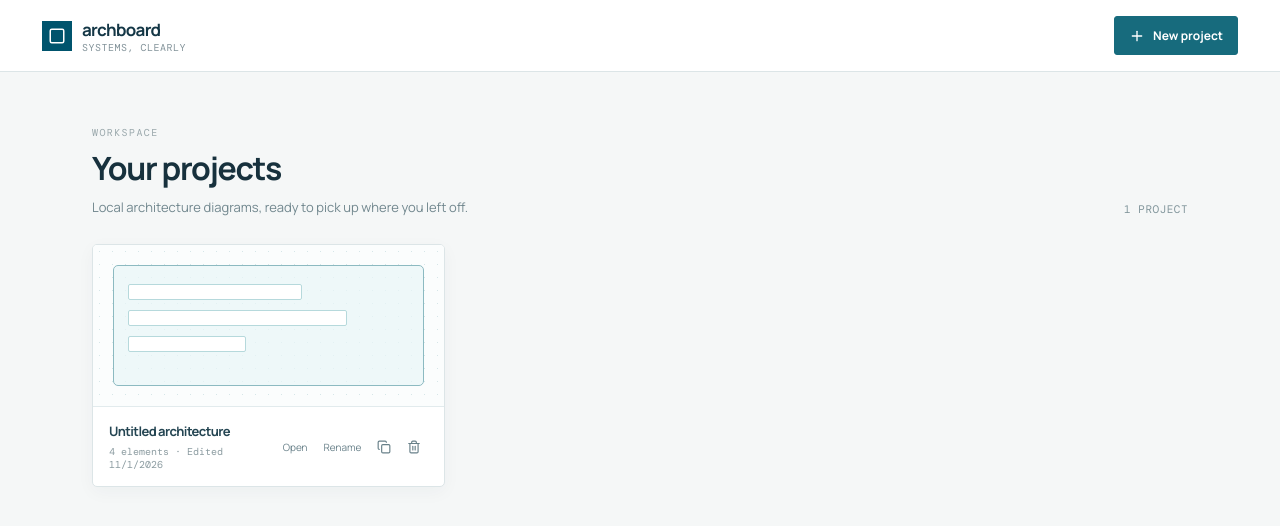
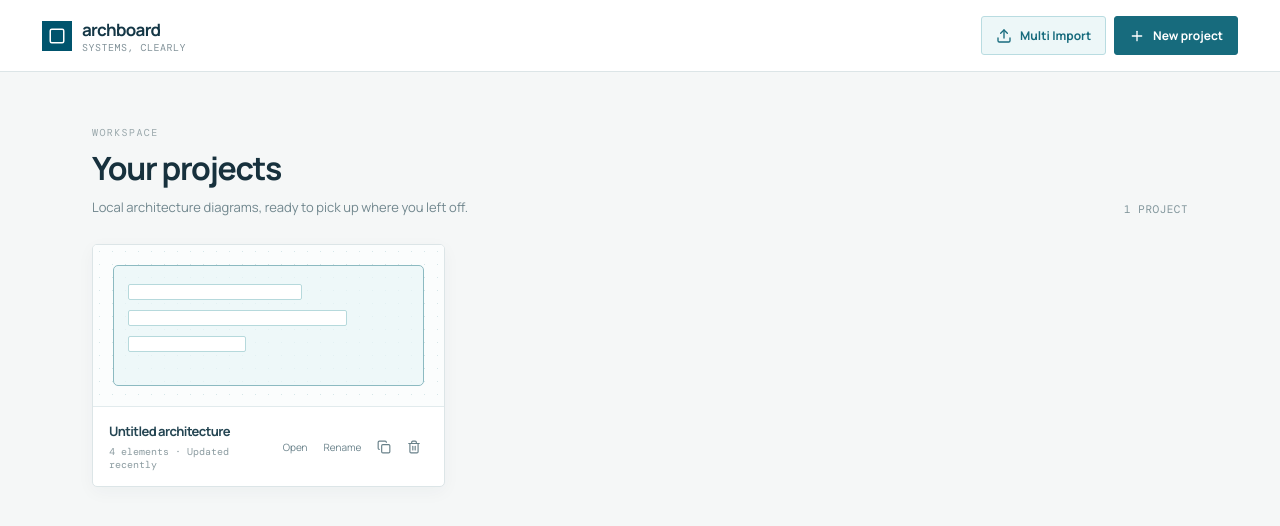
Before and after one commit to tusharneje-07/archboard, a React (Vite) app: page / in a window 1280 px wide. Shown: the top 526 px of the page. Built offline with nearby package versions, Linux system fonts and the light colour scheme.

Commit message:
feat: add multi-project JSON import

```diff
--- a/src/App.tsx
+++ b/src/App.tsx
@@ -1003,9 +1003,24 @@ function PresentationView({ project }: { project: Project }) {
     </section>
   </main>;
 }
+function relativeUpdatedLabel(timestamp: number) {
+  const days = Math.floor(Math.max(0, Date.now() - timestamp) / 86_400_000);
+  if (days === 0) return "Updated recently";
+  if (days === 1) return "1 day ago";
+  if (days < 7) return `${days} days ago`;
+  const weeks = Math.floor(days / 7);
+  if (weeks < 5) return `${weeks} ${weeks === 1 ? "week" : "weeks"} ago`;
+  const months = Math.floor(days / 30);
+  if (months < 12) return `${months} ${months === 1 ? "month" : "months"} ago`;
+  const years = Math.floor(days / 365);
+  return `${years} ${years === 1 ? "year" : "years"} ago`;
+}
 function HomeScreen({ projects, refresh }: { projects: Project[]; refresh: () => void }) {
   const [dialog, setDialog] = useState<{ type: "rename" | "delete"; project: Project } | null>(null);
   const [draftName, setDraftName] = useState("");
+  const [importNotice, setImportNotice] = useState("");
+  const importInput = useRef<HTMLInputElement>(null);
+  const sortedProjects = [...projects].sort((a, b) => Math.max(b.updatedAt, b.createdAt) - Math.max(a.updatedAt, a.createdAt));
   const createProject = () => {
     const now = Date.now(), project: Project = { id: `project-${now}`, name: "Untitled architecture", nodes: [], edges: [], createdAt: now, updatedAt: now };
     writeProjects([project, ...projects]);
@@ -1019,6 +1034,28 @@ function HomeScreen({ projects, refresh }: { projects: Project[]; refresh: () =>
     refresh();
   };
   const deleteProject = (project: Project) => setDialog({ type: "delete", project });
+  const importProjects = async (event: React.ChangeEvent<HTMLInputElement>) => {
+    const files = Array.from(event.target.files ?? []);
+    if (!files.length) return;
+    const imported: Project[] = [];
+    const failures: string[] = [];
+    for (const [index, file] of files.entries()) {
+      try {
+        const parsed = JSON.parse(await file.text()) as { nodes?: unknown[]; edges?: unknown[] };
+        if (!Array.isArray(parsed.nodes) || !Array.isArray(parsed.edges)) throw new Error("missing nodes or edges arrays");
+        const now = Date.now() + index;
+        imported.push({ id: `project-${now}`, name: file.name.replace(/\.json$/i, "") || "Untitled architecture", nodes: normalizeDiagramNodes(parsed.nodes), edges: normalizeDiagramEdges(parsed.edges), createdAt: now, updatedAt: now });
+      } catch (error) {
+        failures.push(`${file.name}: ${error instanceof Error ? error.message : "invalid JSON"}`);
+      }
+    }
+    if (imported.length) {
+      writeProjects([...imported, ...projects]);
+      refresh();
+    }
+    setImportNotice(`${imported.length} imported${failures.length ? `, ${failures.length} failed` : ""}${failures.length ? ` (${failures.join("; ")})` : "."}`);
+    event.target.value = "";
+  };
   const closeDialog = () => setDialog(null);
   const submitDialog = () => {
     if (!dialog) return;
@@ -1031,9 +1068,9 @@ function HomeScreen({ projects, refresh }: { projects: Project[]; refresh: () =>
     closeDialog();
   };
   return <main className="project-home">
-    <header className="home-header"><div className="brand-mark"><span className="brand-glyph"><Square size={18} /></span><div><strong>archboard</strong><small>systems, clearly</small></div></div><button className="primary home-create" onClick={createProject}><Plus size={16} /> New project</button></header>
-    <section className="home-content"><div className="home-intro"><div><span className="eyebrow">Workspace</span><h1>Your projects</h1><p>Local architecture diagrams, ready to pick up where you left off.</p></div><span className="project-count">{projects.length} {projects.length === 1 ? "project" : "projects"}</span></div>
-      <div className="project-grid">{projects.map((project) => <article className="project-card" key={project.id} onDoubleClick={() => navigate(`/project/${project.id}`)}><button className="project-preview" onClick={() => navigate(`/project/${project.id}`)}><span className="preview-frame"><span /><span /><span /></span></button><div className="project-card-body"><div><h2>{project.name}</h2><p>{project.nodes.length} elements · Edited {new Date(project.updatedAt).toLocaleDateString()}</p></div><div className="project-actions"><button title="Open project" onClick={() => navigate(`/project/${project.id}`)}>Open</button><button title="Rename project" onClick={() => renameProject(project)}>Rename</button><button title="Duplicate project" onClick={() => duplicateProject(project)}><Copy size={14} /></button><button title="Delete project" onClick={() => deleteProject(project)}><Trash2 size={14} /></button></div></div></article>)}</div>
+     <header className="home-header"><div className="brand-mark"><span className="brand-glyph"><Square size={18} /></span><div><strong>archboard</strong><small>systems, clearly</small></div></div><div className="home-actions"><button className="home-multi-import" onClick={() => importInput.current?.click()}><Upload size={16} /> Multi Import</button><button className="primary home-create" onClick={createProject}><Plus size={16} /> New project</button><input ref={importInput} hidden type="file" accept=".json,application/json" multiple onChange={(event) => void importProjects(event)} /></div></header>
+     <section className="home-content"><div className="home-intro"><div><span className="eyebrow">Workspace</span><h1>Your projects</h1><p>Local architecture diagrams, ready to pick up where you left off.</p>{importNotice && <p className="import-notice">{importNotice}</p>}</div><span className="project-count">{projects.length} {projects.length === 1 ? "project" : "projects"}</span></div>
+       <div className="project-grid">{sortedProjects.map((project) => <article className="project-card" key={project.id} onDoubleClick={() => navigate(`/project/${project.id}`)}><button className="project-preview" onClick={() => navigate(`/project/${project.id}`)}><span className="preview-frame"><span /><span /><span /></span></button><div className="project-card-body"><div><h2>{project.name}</h2><p>{project.nodes.length} elements · {relativeUpdatedLabel(project.updatedAt)}</p></div><div className="project-actions"><button title="Open project" onClick={() => navigate(`/project/${project.id}`)}>Open</button><button title="Rename project" onClick={() => renameProject(project)}>Rename</button><button title="Duplicate project" onClick={() => duplicateProject(project)}><Copy size={14} /></button><button title="Delete project" onClick={() => deleteProject(project)}><Trash2 size={14} /></button></div></div></article>)}</div>
     </section>
     {dialog && <div className="project-dialog-backdrop" onMouseDown={(event) => event.target === event.currentTarget && closeDialog()}><div className="project-dialog" role="dialog" aria-modal="true"><span className="eyebrow">{dialog.type === "rename" ? "Project name" : "Delete project"}</span><h2>{dialog.type === "rename" ? "Rename project" : `Delete “${dialog.project.name}”?`}</h2>{dialog.type === "rename" ? <input autoFocus value={draftName} onChange={(event) => setDraftName(event.target.value)} onKeyDown={(event) => event.key === "Enter" && submitDialog()} /> : <p>This project and its local diagram data will be removed.</p>}<div className="project-dialog-actions"><button onClick={closeDialog}>Cancel</button><button className={dialog.type === "delete" ? "danger" : "primary"} onClick={submitDialog}>{dialog.type === "rename" ? "Save name" : "Delete project"}</button></div></div></div>}
   </main>;
@@ -1682,7 +1719,7 @@ function Editor({ project }: { project: Project }) {
         type: "application/json",
       }),
     );
-    a.download = "archboard-diagram.json";
+    a.download = `${project.name.replace(/[\\/:*?"<>|]+/g, "-").trim() || "archboard-diagram"}.json`;
     a.click();
   };
   const selectSingleNode = (id: string) => {
--- a/src/styles.css
+++ b/src/styles.css
@@ -168,12 +168,16 @@ button {
 .skill-button { white-space: nowrap; }
 .project-home { width: 100%; height: 100vh; min-height: 0; overflow-x: hidden; overflow-y: auto; background: #f5f7f7; }
 .home-header { height: 72px; display: flex; align-items: center; justify-content: space-between; padding: 0 42px; background: #fff; border-bottom: 1px solid #dce5e7; }
+.home-actions { display: flex; align-items: center; gap: 8px; }
+.home-multi-import { display: inline-flex; align-items: center; gap: 8px; padding: 10px 14px; color: #176b7d; background: #edf7f8; border: 1px solid #b9dce1; border-radius: 3px; font-size: 12px; font-weight: 700; }
+.home-multi-import:hover { background: #dff1f3; }
 .home-create { display: inline-flex; align-items: center; gap: 8px; padding: 10px 14px; color: #fff; background: #176b7d; border: 1px solid #176b7d; border-radius: 3px; font-size: 12px; font-weight: 700; }
 .home-create:hover { background: #0f596a; }
 .home-content { max-width: 1180px; margin: 0 auto; padding: 54px 42px 70px; }
 .home-intro { display: flex; align-items: end; justify-content: space-between; margin-bottom: 28px; }
 .home-intro h1 { margin: 7px 0 8px; color: #17313d; font-size: 32px; letter-spacing: -1.3px; }
 .home-intro p { margin: 0; color: #71878e; font-size: 13px; }
+.home-intro .import-notice { max-width: 720px; margin-top: 10px; color: #176b7d; font: 10px/1.5 "DM Mono"; }
 .project-count { color: #81959b; font: 11px "DM Mono"; text-transform: uppercase; letter-spacing: .5px; }
 .project-grid { display: grid; grid-template-columns: repeat(auto-fill, minmax(270px, 1fr)); gap: 18px; }
 .project-card { overflow: hidden; background: #fff; border: 1px solid #dce5e7; border-radius: 5px; box-shadow: 0 5px 18px rgb(27 62 72 / 4%); transition: transform .15s, border-color .15s, box-shadow .15s; }
```
